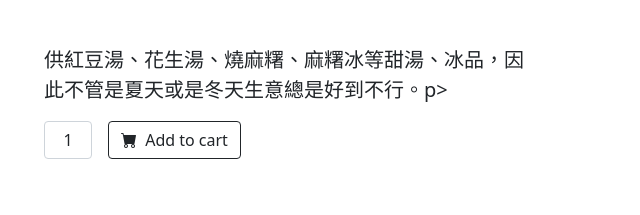
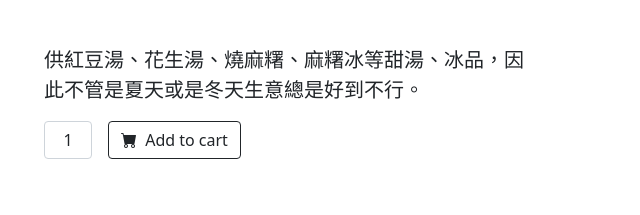
Before and after one commit to Mutal2001/Food, a plain HTML site: page index.html in a window 1280 px wide. Shown: the part 288-503 px from the top of the page, 620-1260 px from the left. Drawn offline with nearby package versions, Linux system fonts and the light colour scheme.

Commit message:
Update index.html

```diff
--- a/index.html
+++ b/index.html
@@ -53,7 +53,7 @@
                         <div class="fs-5 mb-5">
                             <span>NT$70.00 - NT$75.00</span>
                         </div>
-                        <p class="lead">供紅豆湯、花生湯、燒麻糬、麻糬冰等甜湯、冰品，因此不管是夏天或是冬天生意總是好到不行。p>
+                        <p class="lead">供紅豆湯、花生湯、燒麻糬、麻糬冰等甜湯、冰品，因此不管是夏天或是冬天生意總是好到不行。</p>
                         <div class="d-flex">
                             <input class="form-control text-center me-3" id="inputQuantity" type="num" value="1" style="max-width: 3rem" />
                             <button class="btn btn-outline-dark flex-shrink-0" type="button">
```
